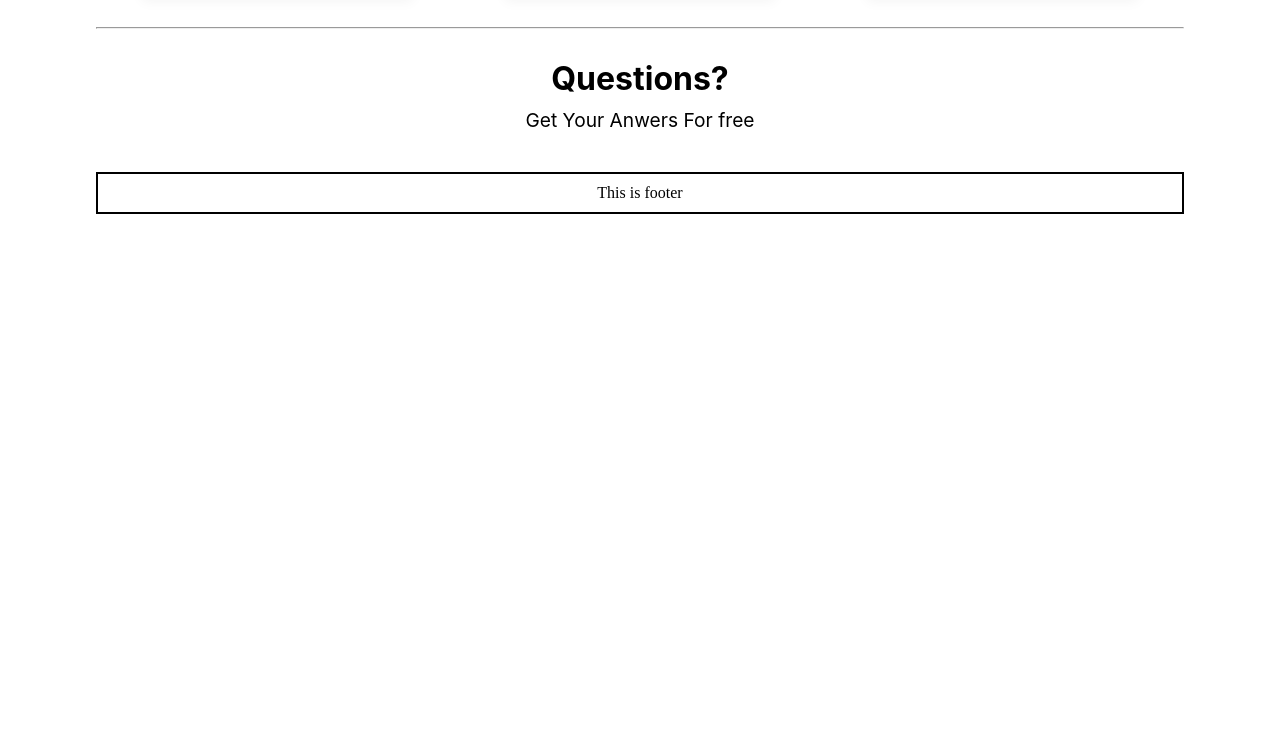
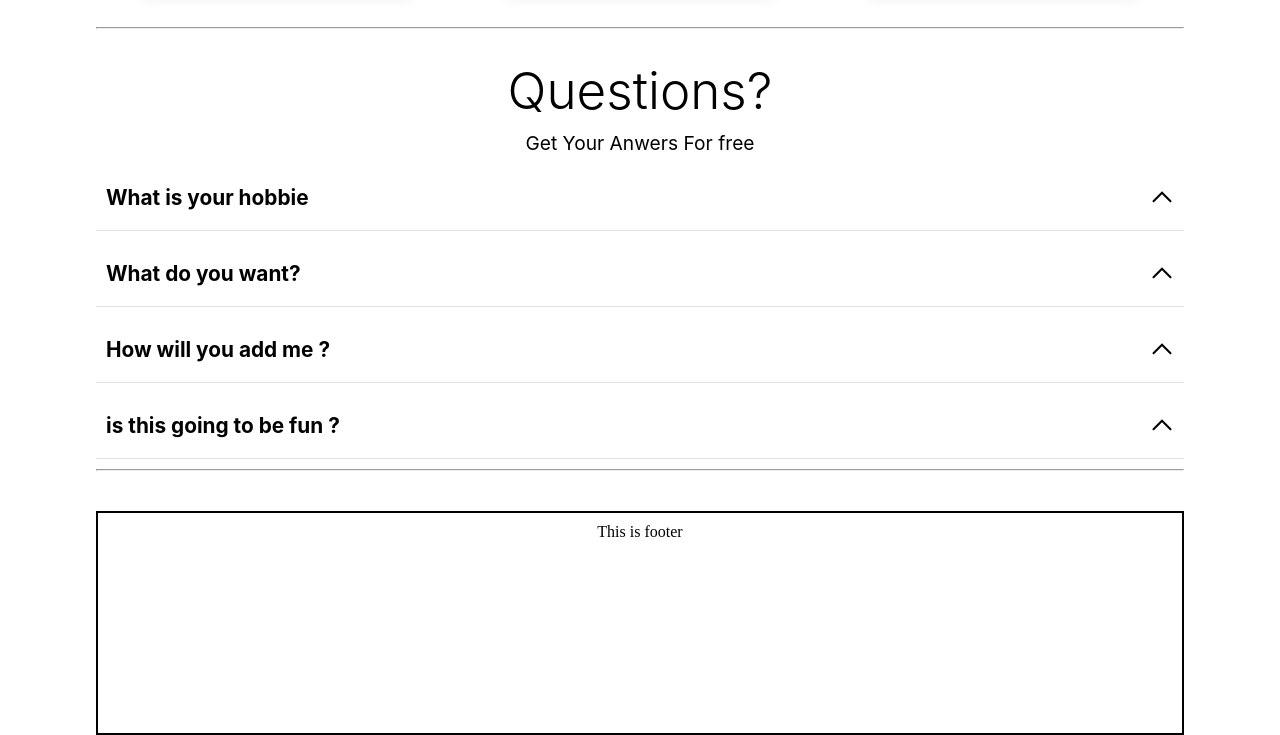
Before and after one commit to omkumarjha/CodSoft_Internship_Landing_Page, a plain HTML site: page index.html in a window 1280 px wide. Shown: the part 1154-1889 px from the top of the page. Before the commit the page ends 1368 px from the top, so only its background shows below. Drawn offline with Linux system fonts and the light colour scheme.

Commit message:
Added faq Questions and answer sections and improved its design

```diff
--- a/index.html
+++ b/index.html
@@ -14,7 +14,7 @@
 
     <header>
         <nav id="navbar">
-            <div id="logo"><img src="logo.jpg" alt="1" width="100px"></div>
+            <div id="logo"><img src="logo.jpg" alt="1" width="100px" style="cursor: pointer;"></div>
             <ul>
                 <li><a href="#">Home</a></li>
                 <li><a href="#">About</a></li>
@@ -43,6 +43,8 @@
             </section>
 
             <hr>
+
+            <!-- This is section 2 which contains services  -->
 
             <section id="section2">
                 <div class="section2-header">
@@ -107,19 +109,105 @@
 
             <hr>
 
+            <!-- Below is section 3 which contains questions and answers -->
+
             <section id="section3">
                 <div class="section3-header">
                     <h1>Questions?</h1>
                     <p>Get Your Anwers For free</p>
                 </div>
+
+                <div class="faq">
+                    <div class="question">
+                        <h3>What is your hobbie</h3>
+
+                        <svg role="img" height="24" width="24" aria-hidden="true"
+                            class="Svg-sc-ytk21e-0 AAMdO sc-df42f43b-2 jvhLRQ" viewBox="0 0 24 24"
+                            data-encore-id="icon">
+                            <path
+                                d="M2.793 15.957a1 1 0 0 0 1.414 0L12 8.164l7.793 7.793a1 1 0 1 0 1.414-1.414L12 5.336l-9.207 9.207a1 1 0 0 0 0 1.414z">
+                            </path>
+                        </svg>
+                    </div>
+
+                    <div class="answer">
+                        <p>Lorem ipsum dolor sit, amet consectetur adipisicing elit. Quia laboriosam beatae amet
+                            accusantium id minus quisquam placeat saepe nulla excepturi! Fuga dignissimos sed sapiente
+                            ipsam enim, dolorem alias corporis autem.</p>
+                    </div>
+                </div>
+
+                <div class="faq">
+                    <div class="question">
+                        <h3>What do you want?</h3>
+
+                        <svg role="img" height="24" width="24" aria-hidden="true"
+                            class="Svg-sc-ytk21e-0 AAMdO sc-df42f43b-2 jvhLRQ" viewBox="0 0 24 24"
+                            data-encore-id="icon">
+                            <path
+                                d="M2.793 15.957a1 1 0 0 0 1.414 0L12 8.164l7.793 7.793a1 1 0 1 0 1.414-1.414L12 5.336l-9.207 9.207a1 1 0 0 0 0 1.414z">
+                            </path>
+                        </svg>
+                    </div>
+
+                    <div class="answer">
+                        <p>Lorem ipsum dolor sit, amet consectetur adipisicing elit. Quia laboriosam beatae amet
+                            accusantium id minus quisquam placeat saepe nulla excepturi! Fuga dignissimos sed sapiente
+                            ipsam enim, dolorem alias corporis autem.</p>
+                    </div>
+                </div>
+
+                <div class="faq">
+                    <div class="question">
+                        <h3>How will you add me ?</h3>
+
+                        <svg role="img" height="24" width="24" aria-hidden="true"
+                            class="Svg-sc-ytk21e-0 AAMdO sc-df42f43b-2 jvhLRQ" viewBox="0 0 24 24"
+                            data-encore-id="icon">
+                            <path
+                                d="M2.793 15.957a1 1 0 0 0 1.414 0L12 8.164l7.793 7.793a1 1 0 1 0 1.414-1.414L12 5.336l-9.207 9.207a1 1 0 0 0 0 1.414z">
+                            </path>
+                        </svg>
+                    </div>
+
+                    <div class="answer">
+                        <p>Lorem ipsum dolor sit, amet consectetur adipisicing elit. Quia laboriosam beatae amet
+                            accusantium id minus quisquam placeat saepe nulla excepturi! Fuga dignissimos sed sapiente
+                            ipsam enim, dolorem alias corporis autem.</p>
+                    </div>
+                </div>
+
+                <div class="faq">
+                    <div class="question">
+                        <h3>is this going to be fun ?</h3>
+
+                        <svg role="img" height="24" width="24" aria-hidden="true"
+                            class="Svg-sc-ytk21e-0 AAMdO sc-df42f43b-2 jvhLRQ" viewBox="0 0 24 24"
+                            data-encore-id="icon">
+                            <path
+                                d="M2.793 15.957a1 1 0 0 0 1.414 0L12 8.164l7.793 7.793a1 1 0 1 0 1.414-1.414L12 5.336l-9.207 9.207a1 1 0 0 0 0 1.414z">
+                            </path>
+                        </svg>
+                    </div>
+
+                    <div class="answer">
+                        <p>Lorem ipsum dolor sit, amet consectetur adipisicing elit. Quia laboriosam beatae amet
+                            accusantium id minus quisquam placeat saepe nulla excepturi! Fuga dignissimos sed sapiente
+                            ipsam enim, dolorem alias corporis autem.</p>
+                    </div>
+                </div>
+
+
             </section>
 
         </main>
 
+        <hr>
+
         <!-- This is a footer section  -->
         <footer>This is footer</footer>
-    </div>
-
 </body>
 
+<script src="script.js"></script>
+
 </html>
--- /dev/null
+++ b/script.js
@@ -0,0 +1,7 @@
+const faq = document.getElementsByClassName("faq");
+
+Array.from(faq).forEach((element)=>{
+    element.addEventListener("click",(e)=>{
+        element.classList.toggle("active");
+    })
+})
--- a/style.css
+++ b/style.css
@@ -182,12 +182,62 @@
     margin-top: 30px;
     font-family: -apple-system,BlinkMacSystemFont,"Segoe UI",Roboto,"Helvetica Neue",Arial,sans-serif,"Apple Color Emoji","Segoe UI Emoji","Segoe UI Symbol";
 }
+
 .section3-header h1{
-    font-size: 2rem;
+    font-size: 3.2rem;
+    font-weight: 300;
 }
+
 .section3-header p{
     text-align: center;
     font-size: 1.2rem;
+}
+
+.faq{
+    border-bottom: 1px solid rgba(51, 35, 35, 0.13);
+    margin: 10px 0px;
+    padding: 10px 10px;
+    font-family: -apple-system,BlinkMacSystemFont,"Segoe UI",Roboto,"Helvetica Neue",Arial,sans-serif,"Apple Color Emoji","Segoe UI Emoji","Segoe UI Symbol";
+}
+
+.question{
+    display: flex;
+    justify-content: space-between;
+    align-items: center;
+    margin: 10px 0px;
+}
+
+.answer{
+    max-height: 0px;
+    transition: max-height 1s ease;
+    overflow: hidden;
+}
+
+.faq.active .answer{
+    max-height: 30vh;
+}
+
+.faq.active svg{
+    transform: rotate(180deg);
+}
+
+svg{
+    transition: transform 0.5s ease-in;
+}
+
+.question h3{
+    font-size: 1.3rem;
+}
+
+.answer p{
+    font-size: 1.1rem;
+    padding: 8px 0px;
+    line-height: 1.7rem;
+}
+
+.faq:hover{
+    background-color: rgba(0, 0, 0, .03);
+    cursor: pointer;
 }
 
 /* Footer section */
@@ -197,4 +247,6 @@ footer{
     margin-top: 40px;
     text-align: center;
     padding: 10px 0px;
+
+    height: 200px;
 }
```
